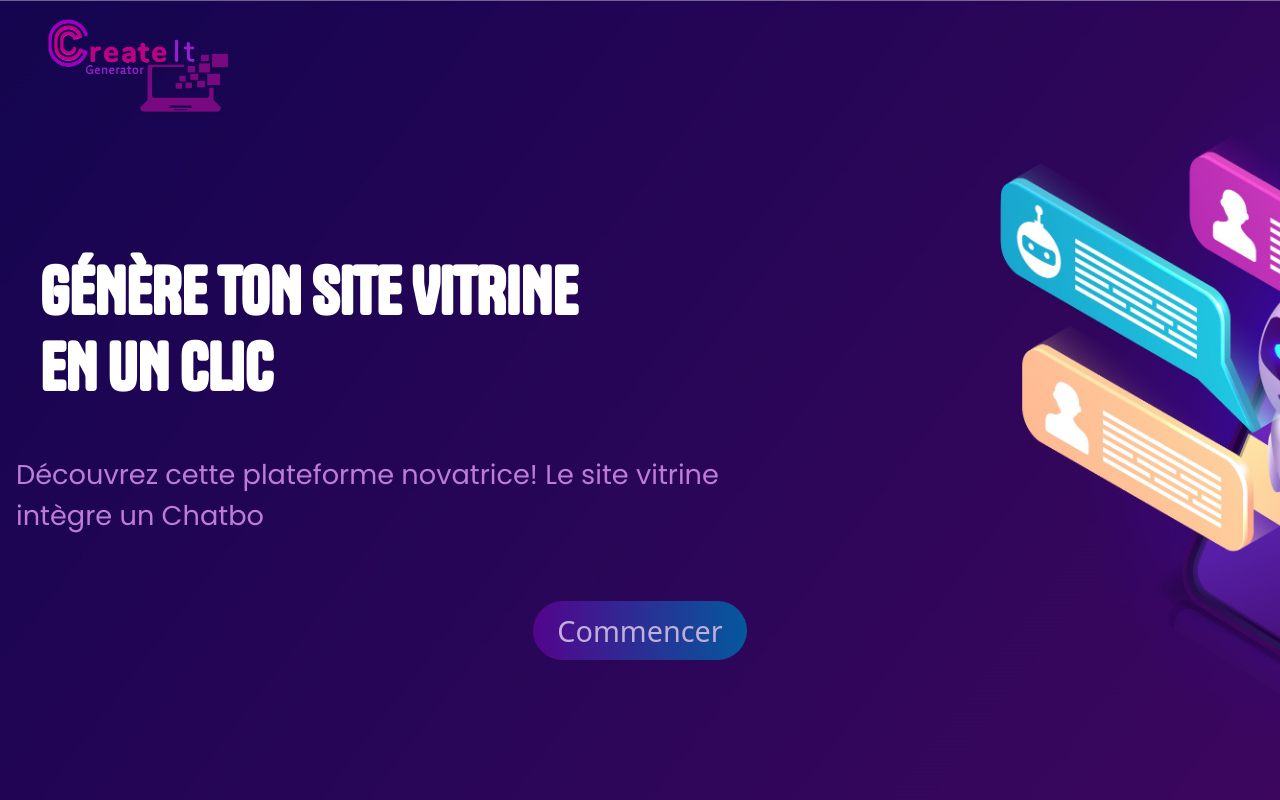
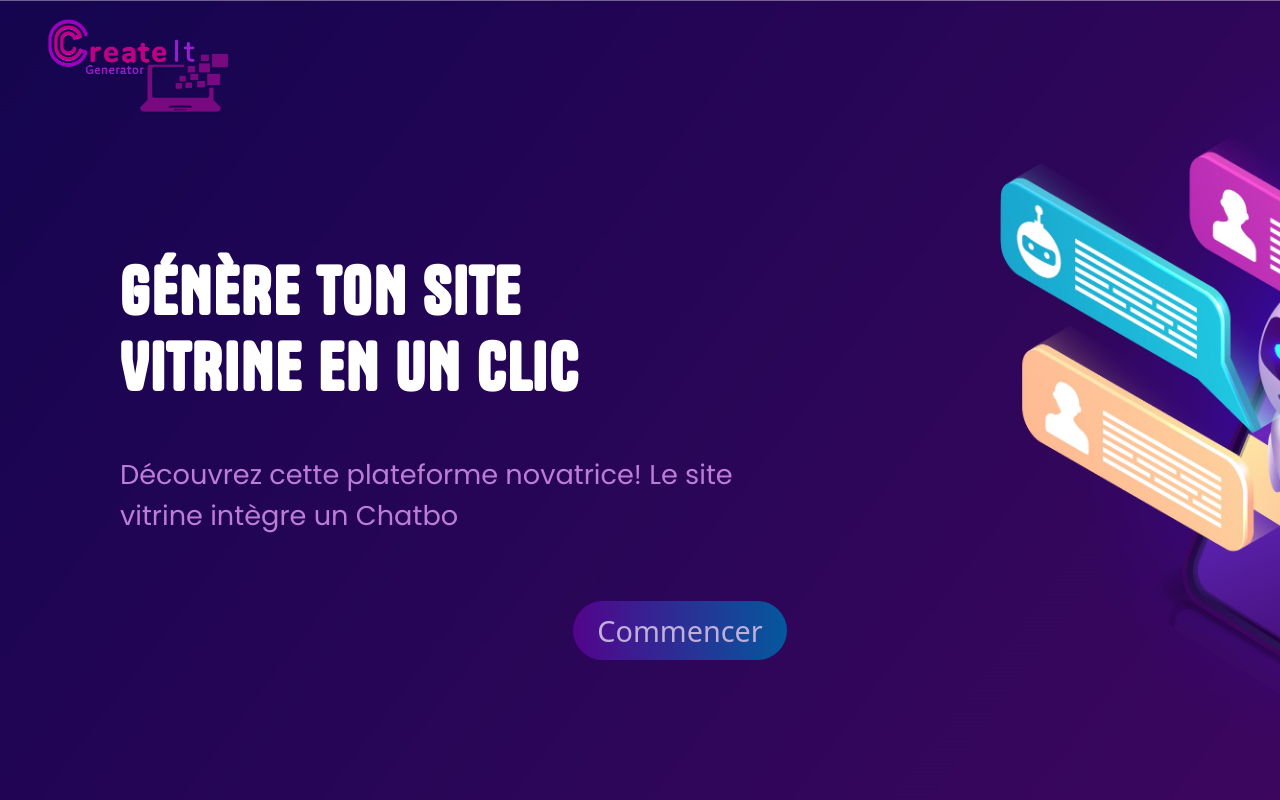
Before and after one commit to Charcrede/wolves, an Angular app: page / in a window 1280 px wide. Built offline with nearby package versions, Linux system fonts and the light colour scheme.

Commit message:
header modif

```diff
--- a/src/app/header/header.component.css
+++ b/src/app/header/header.component.css
@@ -28,9 +28,9 @@
 }
 
 .contenue {
-    margin-left: 10%;
+    padding-left: 5rem;
     margin: 1rem;
-    margin-top: 5rem;
+    margin-top: 3rem;
     background-image: url("../../assets/images/bg-flow.png");
 }
 
@@ -49,6 +49,8 @@
     font-weight: bold;
     font-size: 4rem;
     font-family: Tanker;
+    word-spacing: .15rem;
+    letter-spacing: .15rem;
     width: 50%;
     padding-left: 1.5rem;
     text-transform: uppercase;
@@ -60,6 +62,10 @@
 .header h2 p {
     font-weight: lighter;
     font-size: 1rem;
+}
+
+p {
+    padding-left: 1.5rem;
 }
 
 .texte2 {
```
